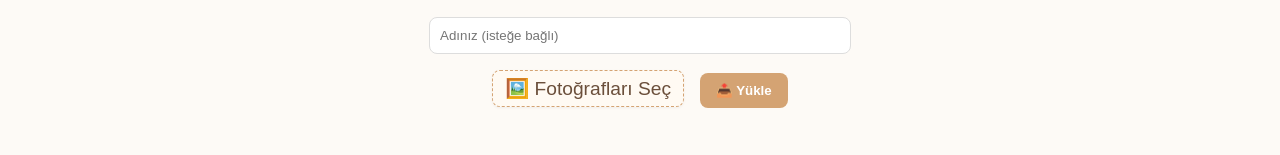
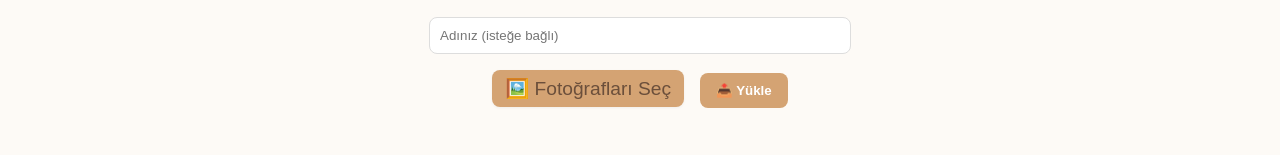
Before and after one commit to enesciraci/ani-album, a React (Create React App) app: page / in a window 1280 px wide. Shown: the part 427-582 px from the top of the page. Built offline with nearby package versions, Linux system fonts and the light colour scheme; no server answers.

Commit message:
Update App.js

```diff
--- a/src/App.js
+++ b/src/App.js
@@ -202,7 +202,7 @@ export default function App() {
   borderRadius: '8px',
   color: '#6b4f3b',
   fontWeight: '500',
-  backgroundColor: '#fffaf3',
+  backgroundColor: '#d4a373',
   transition: '0.2s',
   boxShadow: '0 1px 3px rgba(0,0,0,0.05)',
 }}
```
